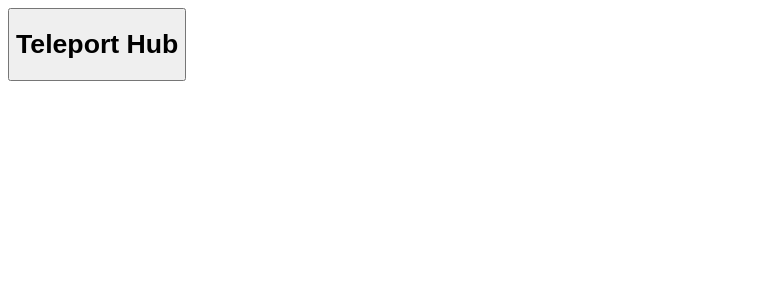
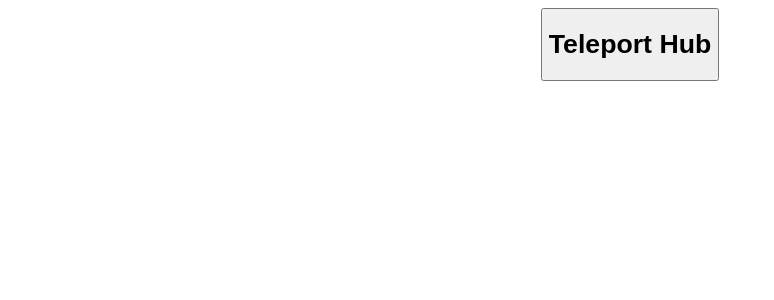
Before and after one commit to LunarTiger/AltspaceVR, a Jekyll site: the page teleportHub/button/popup.html, which Jekyll copies as it is, in a window 1280 px wide. Shown: the top 300 px of the page, without its empty margins (0-774 px from the left). Built offline with Jekyll 4.4.1, drawn with Linux system fonts in a browser that asks for light colours.

Commit message:
Update popup.html

```diff
--- a/teleportHub/button/popup.html
+++ b/teleportHub/button/popup.html
@@ -6,10 +6,11 @@
 		<title>popup</title>
 		<style>
 			.invisible { background: transparent; color: transparent; }
+			body {text-align:center;}
 		</style>
 	</head>
 	<body>
-		<a href="altspace://account.altvr.com/spaces/lunar-s-teleport-hub"><button type="button" name="Teleport Hub"><h1 style="text-align:center";>Teleport Hub<h1></button></a>
+		<a href="altspace://account.altvr.com/spaces/lunar-s-teleport-hub"><button type="button" name="Teleport Hub"><h1>Teleport Hub<h1></button></a>
 
 	<!-- change the altspace:// URL below to navigate to a different space -->
 	<a id="link" class="invisible" href="altspace://account.altvr.com/spaces/lunar-s-teleport-hub">go</a>
```
